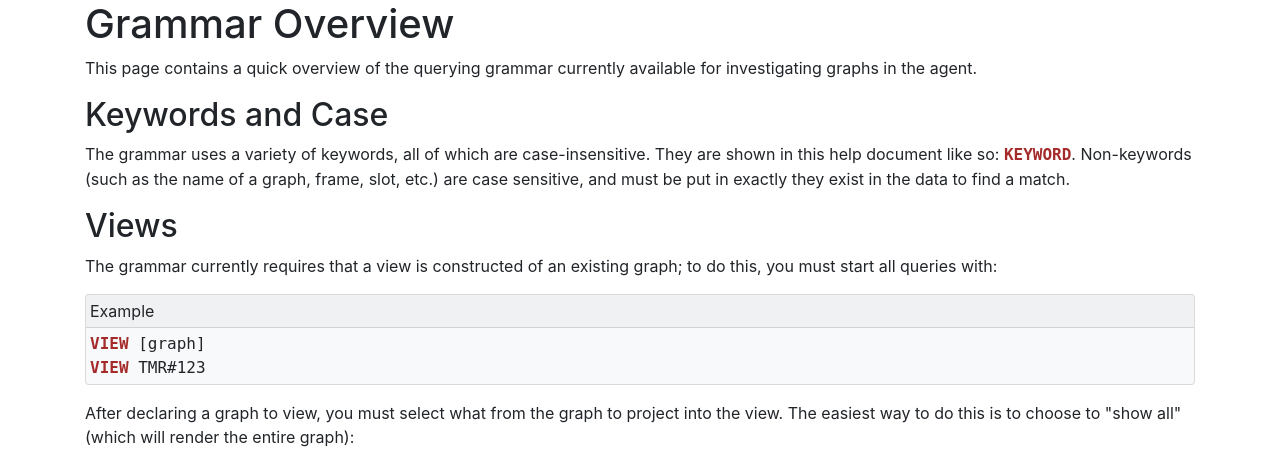
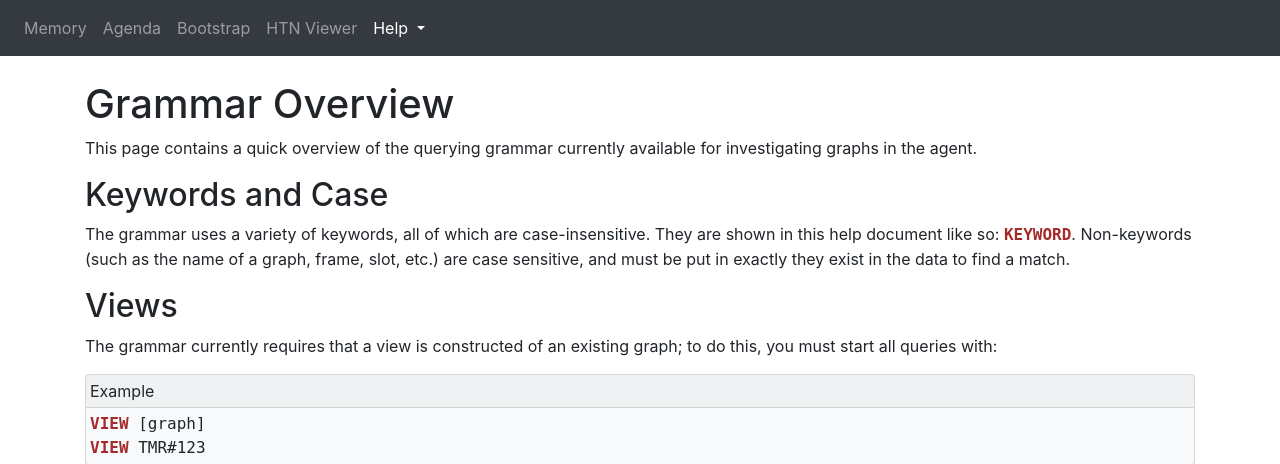
Before and after one commit to ielm/apprenticeagentstasktrees, a Flask app: page /grammar in a window 1280 px wide. Shown: the top 464 px of the page. Run offline with Flask 2, Linux system fonts and the light colour scheme; parts of the project's set-up code (start-up, migrations or seed data) failed here and were passed over; some libraries are stand-ins or nearby versions.

Commit message:
nav bar for ui

```diff
--- a/frontend/templates/grammar.html
+++ b/frontend/templates/grammar.html
@@ -27,6 +27,13 @@
 
 </head>
 <body>
+    {% include 'nav.html' %}
+    <script>
+        $(document).ready(function() {
+            $("#nav-help").addClass("active");
+        });
+    </script>
+
     <div class="container">
         <h1>Grammar Overview</h1>
         <p>
--- /dev/null
+++ b/frontend/templates/nav.html
@@ -0,0 +1,29 @@
+<nav class="navbar navbar-expand-sm bg-dark navbar-dark fixed-top">
+
+    <ul class="navbar-nav">
+        <li id="nav-memory" class="nav-item">
+            <a class="nav-link" href="/">Memory</a>
+        </li>
+        <li id="nav-agenda" class="nav-item">
+            <a class="nav-link" href="/iidea">Agenda</a>
+        </li>
+        <li id="nav-bootstrap" class="nav-item">
+            <a class="nav-link" href="/bootstrap">Bootstrap</a>
+        </li>
+        <li id="nav-htn" class="nav-item">
+            <a class="nav-link" href="/htn">HTN Viewer</a>
+        </li>
+
+        <li id="nav-help" class="nav-item dropdown">
+            <a class="nav-link dropdown-toggle" href="#" id="navbardrop" data-toggle="dropdown">
+                Help
+            </a>
+            <div class="dropdown-menu">
+                <a class="dropdown-item" href="/grammar">Grammar</a>
+            </div>
+        </li>
+    </ul>
+
+</nav>
+
+<div style="margin-bottom: 80px"></div>
```
Also changed, not shown: frontend/templates/bootstrap.html (+7 -0 lines), frontend/templates/htn.html (+7 -0 lines), frontend/templates/iidea.html (+7 -0 lines), frontend/templates/index.html (+7 -0 lines).
